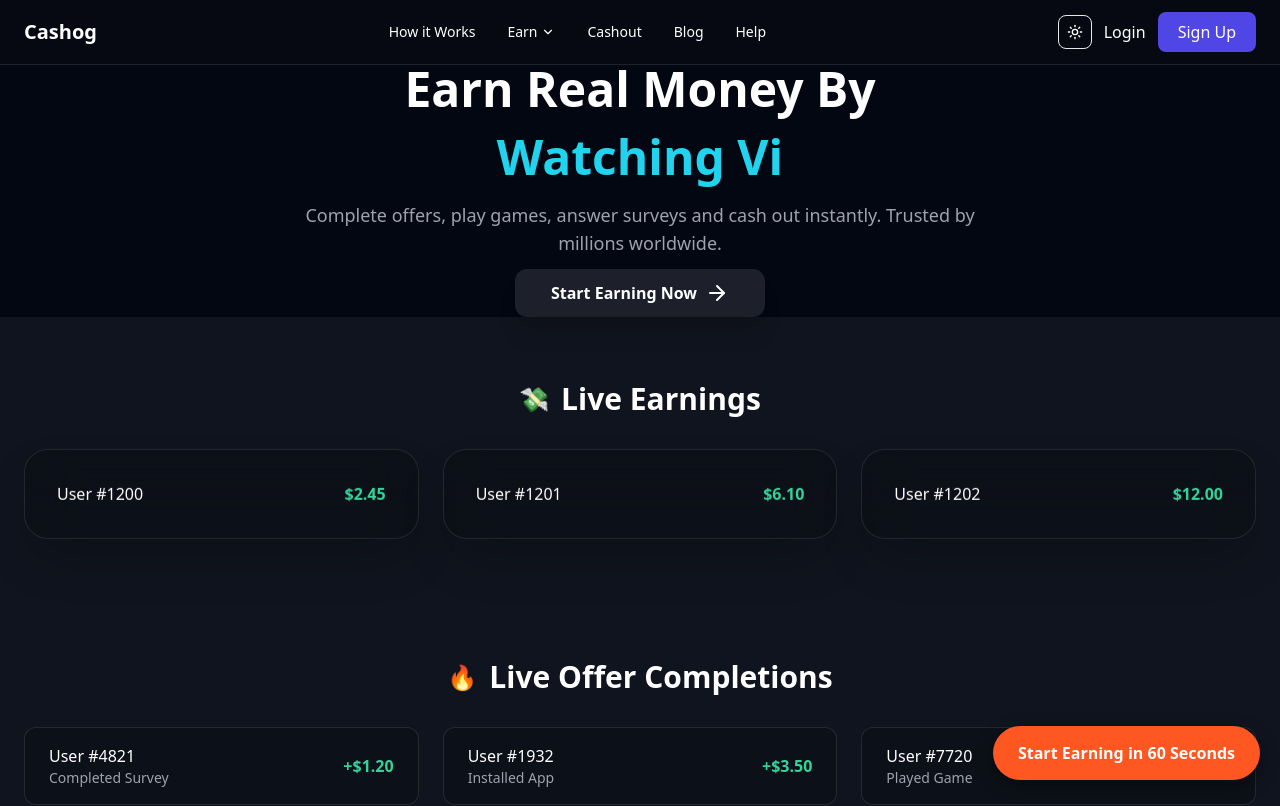
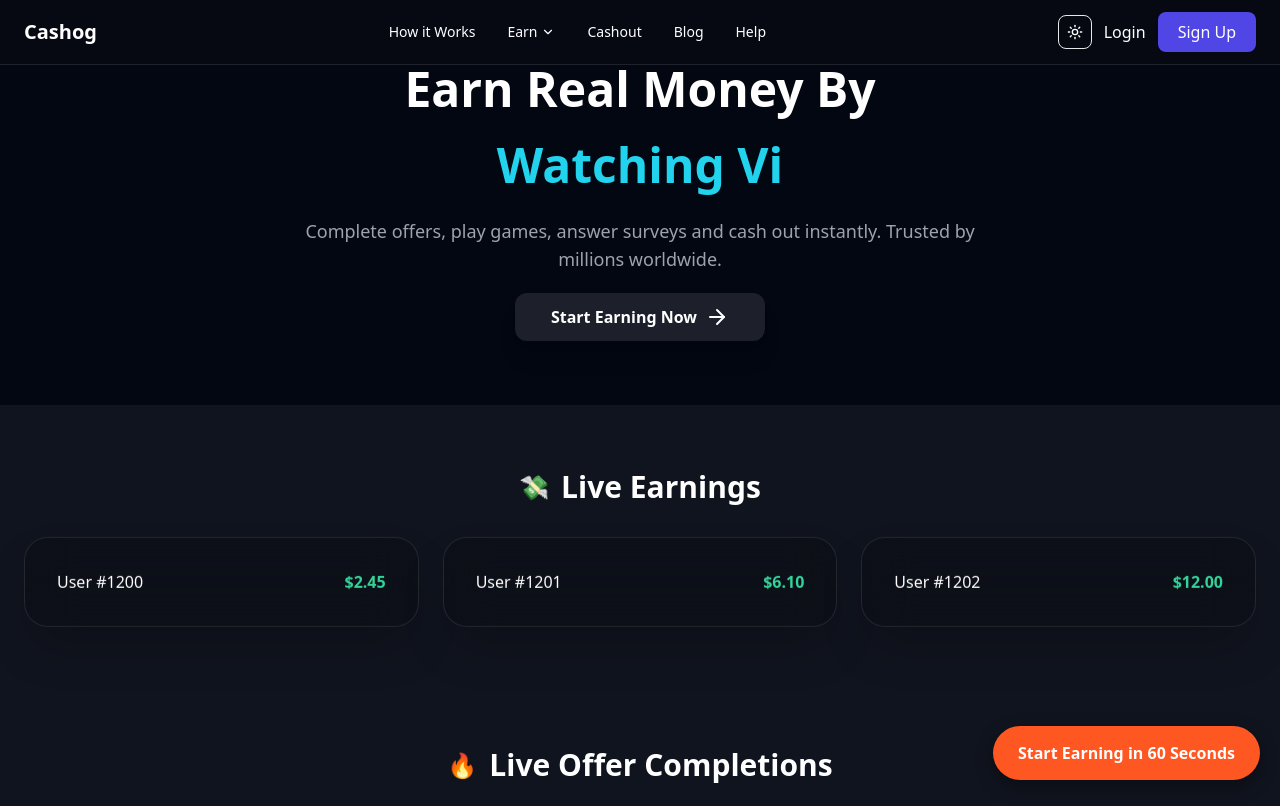
Before and after one commit to tool63/cashin, a Next.js app: page / in a window 1280 px wide. Shown: the top 806 px of the page. Built offline with nearby package versions, Linux system fonts and the light colour scheme.

Commit message:
Update page.tsx

```diff
--- a/app/page.tsx
+++ b/app/page.tsx
@@ -149,7 +149,7 @@ export default function Home() {
   )
 }
 
-/* ================= HERO SECTION (CONTENT-ONLY) ================= */
+/* ================= HERO SECTION (RESPONSIVE BALANCED) ================= */
 const HeroSection = () => {
   const phrases = ["Surveys", "App Installs", "Playing Games", "Watching Videos"]
   const [current, setCurrent] = useState(0)
@@ -173,14 +173,14 @@ const HeroSection = () => {
   }, [current])
 
   return (
-    <section className="flex justify-center px-4">
-      <div className="max-w-4xl w-full flex flex-col items-center text-center gap-3">
+    <section className="flex justify-center px-4 mb-8 sm:mb-12 md:mb-16">
+      <div className="max-w-4xl w-full flex flex-col items-center text-center gap-3 sm:gap-4 md:gap-5">
 
         <h1 className="text-2xl sm:text-3xl md:text-5xl font-extrabold">
           Earn Real Money By
         </h1>
 
-        {/* LOCKED HEIGHT – NO JUMP */}
+        {/* LOCKED HEIGHT – NO SHIFT */}
         <div className="relative h-[40px] sm:h-[48px] md:h-[64px]">
           <span className="invisible text-2xl sm:text-3xl md:text-5xl font-extrabold whitespace-nowrap">
             Watching Videos
```
